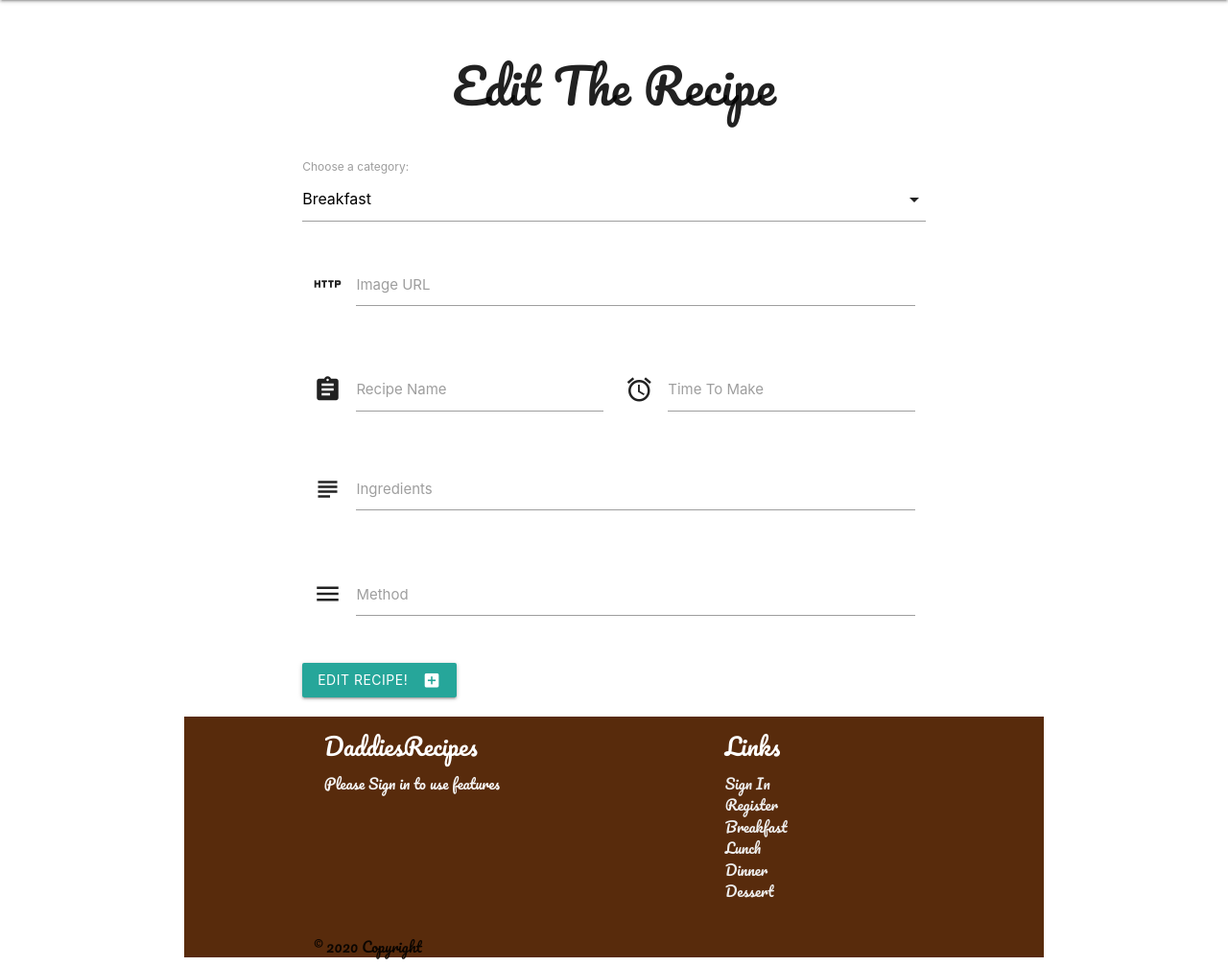
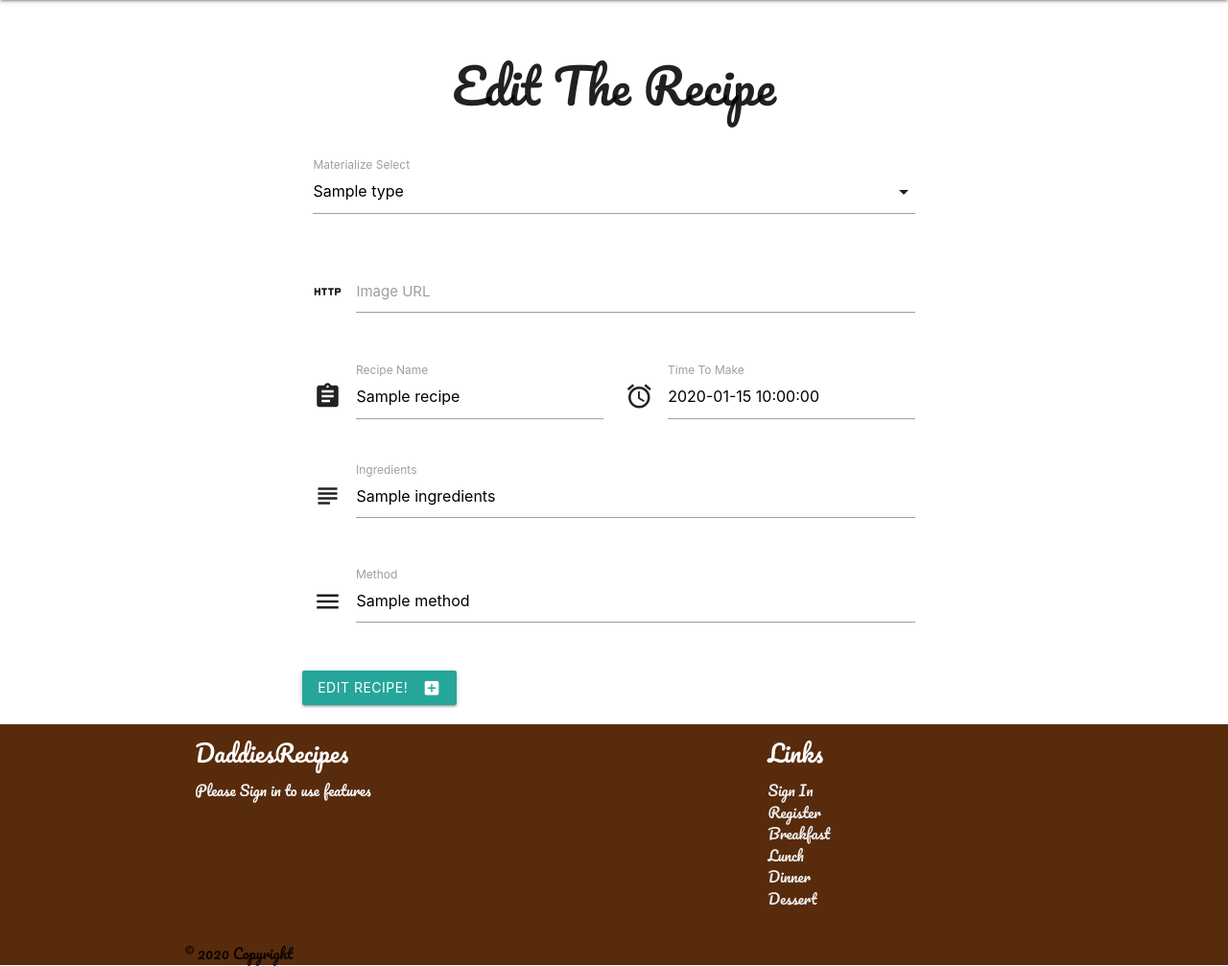
Before and after one commit to ajgoward/Daddies_recipes_MS3, a Flask app: template templates/recipes/editrecipe.html in a window 1280 px wide. Shown: the part 64-1071 px from the top of the page at 96% size. Run offline with Flask 2, Linux system fonts and the light colour scheme; the template is opened without the code that fills it: most values are stand-ins (such as "Sample title", 1, 10 or a date in 2020); some libraries are stand-ins or nearby versions.

Commit message:
after more reviews hidden the delete and edit buttons and have enabled a pre filled form

```diff
--- a/templates/homepages/profile.html
+++ b/templates/homepages/profile.html
@@ -27,6 +27,7 @@
 						<i class="material-icons">expand_more</i>
 						<!--------delete function to easily delete a recipe if it doesnt suit the needs of the webiste or if someone
                         has a nicer version -->
+                        {% if session.user|lower == recipe.posted_by|lower %}
 						<a href="{{url_for('edit_recipe', recipe_id=recipe._id)}}"
 							class="btn-floating btn-large waves-effect waves-light blue">Edit</a>
 					<a class="btn-floating btn-large waves-effect waves-light red modal-trigger" href="#modal1">Delete</a>
@@ -42,7 +43,7 @@
                                 <a class="modal-close waves-effect waves-green btn-flat">No</a>
 							</div>
 						</div>
-
+						{% endif %}
 					</div>
 					<div class="recipe_header col s9">
 						<strong>Recipe:</strong> {{recipe.recipe_name}} - <strong>Time to make:</strong>
--- a/templates/recipes/addrecipe.html
+++ b/templates/recipes/addrecipe.html
@@ -14,6 +14,7 @@
 	<div class="container">
 		<!-------call to the function that adds once the submit button is clicked-->
 		<form class="col s12" action="{{ url_for('insert_recipe' )}}" method="POST">
+        <div class="row">
           <div class="input-field col s12">
 
 		 <select name="type" id="type">
@@ -24,7 +25,7 @@
       <option value="dessert" name="type" >Dessert</option>
     </select>
     <label>Materialize Select</label>
-  </div>
+  </div></div>
 	<div class="row">
 		<div class="input-field col s12">
 			<i class="material-icons prefix">http</i>
--- a/templates/recipes/editrecipe.html
+++ b/templates/recipes/editrecipe.html
@@ -12,47 +12,48 @@
 	<div class="container">
 		<!-------call to the function that adds once the submit button is clicked-->
 		<form class="col s12" action="{{ url_for('update_recipe', recipe_id=recipe._id) }}" method="POST">
-			<div class="row input-box">
+	<div class="row">
+          <div class="input-field col s12">
 
-				<label for="type">Choose a category:</label>
-
-				<select name="type" id="type">
-  <option value="breakfast">Breakfast</option>
-  <option value="lunch">Lunch</option>
-  <option value="dinner">Dinner</option>
-  <option value="dessert">Dessert</option>
-</select>
-			</div>
+		 <select name="type" id="type">
+      <option value="" disabled selected>{{recipe.type}}</option>
+      <option  value="breakfast" >Breakfast</option>
+      <option value="lunch" name="type" >Lunch</option>
+      <option value="dinner" name="type" >Dinner</option>
+      <option value="dessert" name="type" >Dessert</option>
+    </select>
+    <label>Materialize Select</label>
+  </div></div>
 			<div class="row">
 				<div class="input-field col s12">
 					<i class="material-icons prefix">http</i>
-					<textarea name="image" id="image" class="materialize-textarea"></textarea>
+					<textarea name="image" id="image" class="materialize-textarea" value="{{recipe.image}}"></textarea>
 					<label for="icon_telephone">Image URL</label>
 				</div>
 			</div>
 			<div class="row">
 				<div class="input-field col s6">
 					<i class="material-icons prefix">assignment</i>
-					<input id="recipe_name" name="recipe_name" type="text" class="validate">
+					<input id="recipe_name" name="recipe_name" type="text" class="validate" value="{{recipe.recipe_name}}">
 					<label for="icon_prefix">Recipe Name</label>
 				</div>
 				<div class="input-field col s6">
 					<i class="material-icons prefix">alarm</i>
-					<input id="time_to_make" name="time_to_make" type="text" class="validate">
+					<input id="time_to_make" name="time_to_make" type="text" class="validate" value="{{recipe.time_to_make}}">
 					<label for="icon_prefix">Time To Make</label>
 				</div>
 			</div>
 			<div class="row">
 				<div class="input-field col s12">
 					<i class="material-icons prefix">subject</i>
-					<textarea name="ingredients" id="ingredients" class="materialize-textarea"></textarea>
+					<textarea name="ingredients" id="ingredients" class="materialize-textarea">{{recipe.ingredients}}</textarea>
 					<label for="icon_telephone">Ingredients</label>
 				</div>
 			</div>
 			<div class="row">
 				<div class="input-field col s12">
 					<i class="material-icons prefix">menu</i>
-					<textarea name="method" id="method" class="materialize-textarea"></textarea>
+					<textarea name="method" id="method" class="materialize-textarea">{{recipe.method}}</textarea>
 					<label for="icon_telephone">Method</label>
 				</div>
 			</div>
@@ -63,6 +64,6 @@
 			</div>
 		</form>
 	</div>
-
+</div>
 
 	{% endblock %}
```
